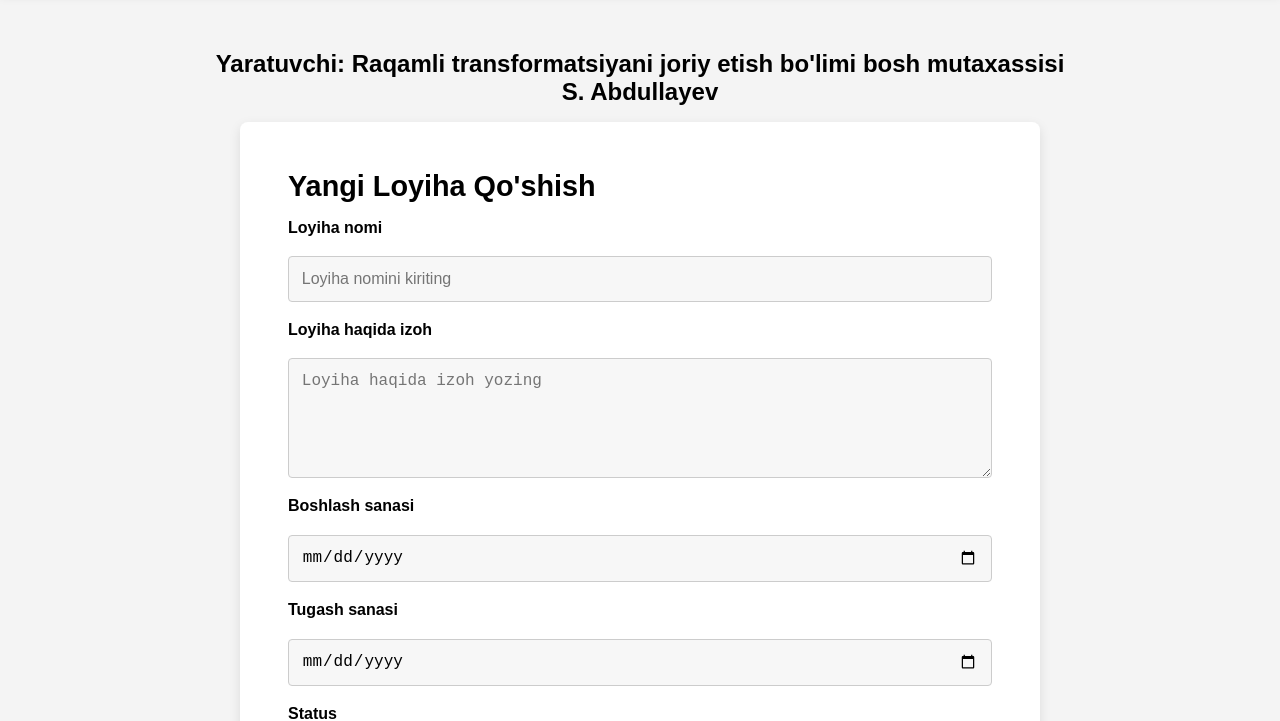
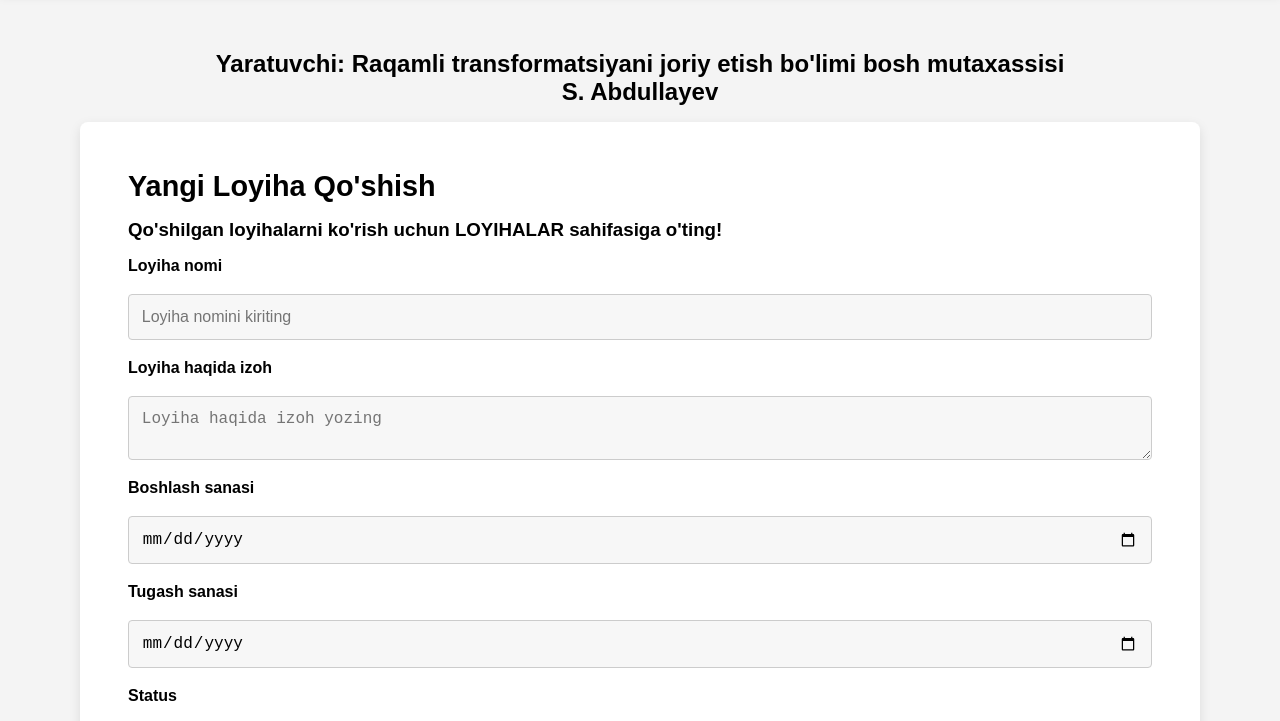
Before and after one commit to Siyovushxan/PM, a plain HTML site: page index.html in a window 1280 px wide. Shown: the part 86-807 px from the top of the page. Drawn offline with Linux system fonts and the light colour scheme.

Commit message:
bosh sahifa yuklandi

```diff
--- a/index.html
+++ b/index.html
@@ -39,6 +39,7 @@
   <main>
     <div class="container">
       <h2>Yangi Loyiha Qo'shish</h2>
+      <h3>Qo'shilgan loyihalarni ko'rish uchun LOYIHALAR sahifasiga o'ting!</h3>
       <form class="project-form">
         <label for="project-name">Loyiha nomi</label>
         <input type="text" id="project-name" name="project-name" placeholder="Loyiha nomini kiriting" required>
--- a/loyihalar_SASS/style.scss
+++ b/loyihalar_SASS/style.scss
@@ -92,7 +92,7 @@ body {
   border-radius: 8px;
 
   h2 {
-    font-size: 2.5rem;
+    font-size: 2rem;
     margin-bottom: 1.5rem;
   }
 
@@ -107,7 +107,7 @@ body {
     background-color: $card-bg;
     border-radius: 8px;
     box-shadow: 0 4px 6px $card-shadow;
-    width: 30%;
+    width: 49%;
     padding: 1.5rem;
     transition: transform 0.3s, box-shadow 0.3s;
 
--- a/scss/style.scss
+++ b/scss/style.scss
@@ -93,7 +93,8 @@ body {
 // Main content styles
 .container {
   padding: 3rem;
-  max-width: 800px;
+  max-width: 70rem;
+  height: auto;
   margin: 0 auto;
   background-color: #fff;
   box-shadow: 0 4px 12px rgba(0, 0, 0, 0.1);
@@ -102,6 +103,10 @@ body {
   h2 {
     font-size: 1.8rem;
     margin-bottom: 1rem;
+  }
+
+  h3 {
+    padding-bottom: 1rem;
   }
 
   .project-form {
@@ -123,7 +128,7 @@ body {
 
     textarea {
       resize: vertical;
-      min-height: 120px;
+      min-height: 3rem;
     }
 
     .btn-submit {
```
Also changed, not shown: loyihalar.html (+1 -0 lines), loyihalar_SASS/style.css, scss/style.css, 2 other files.
